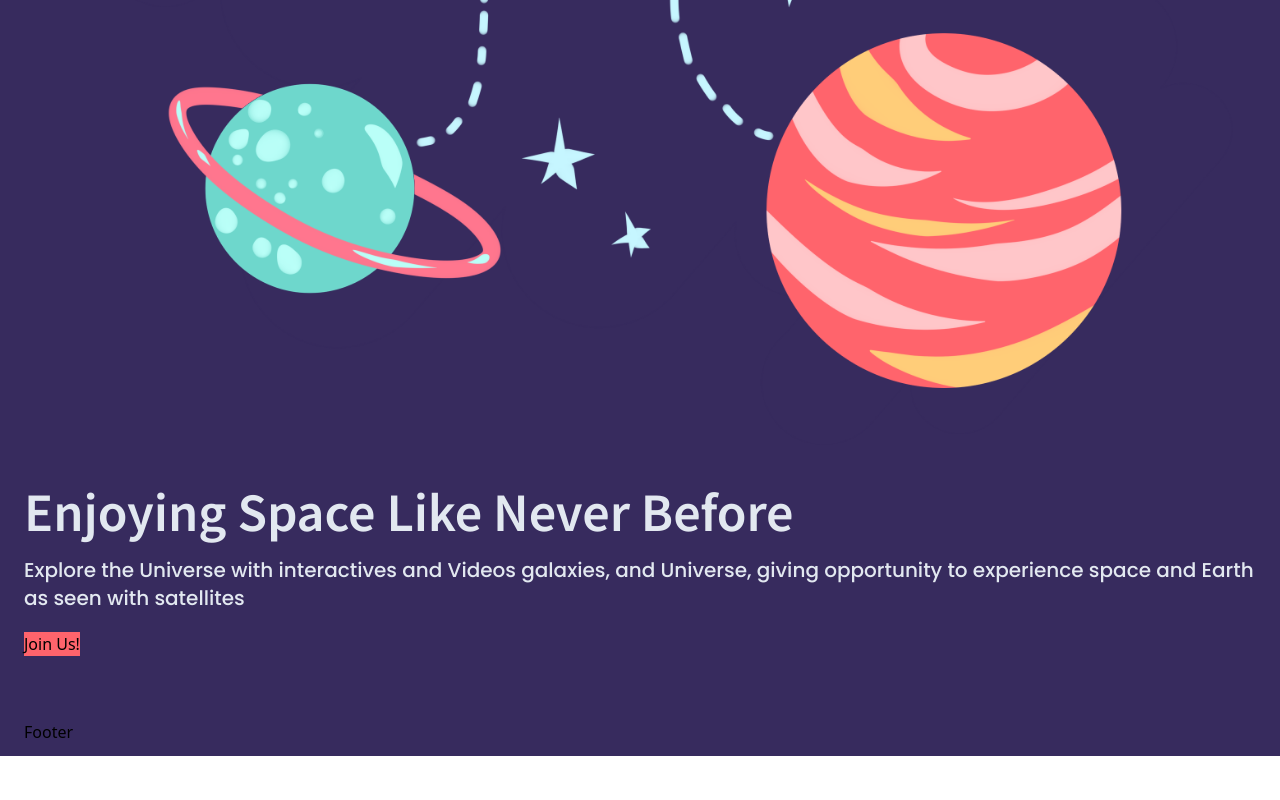
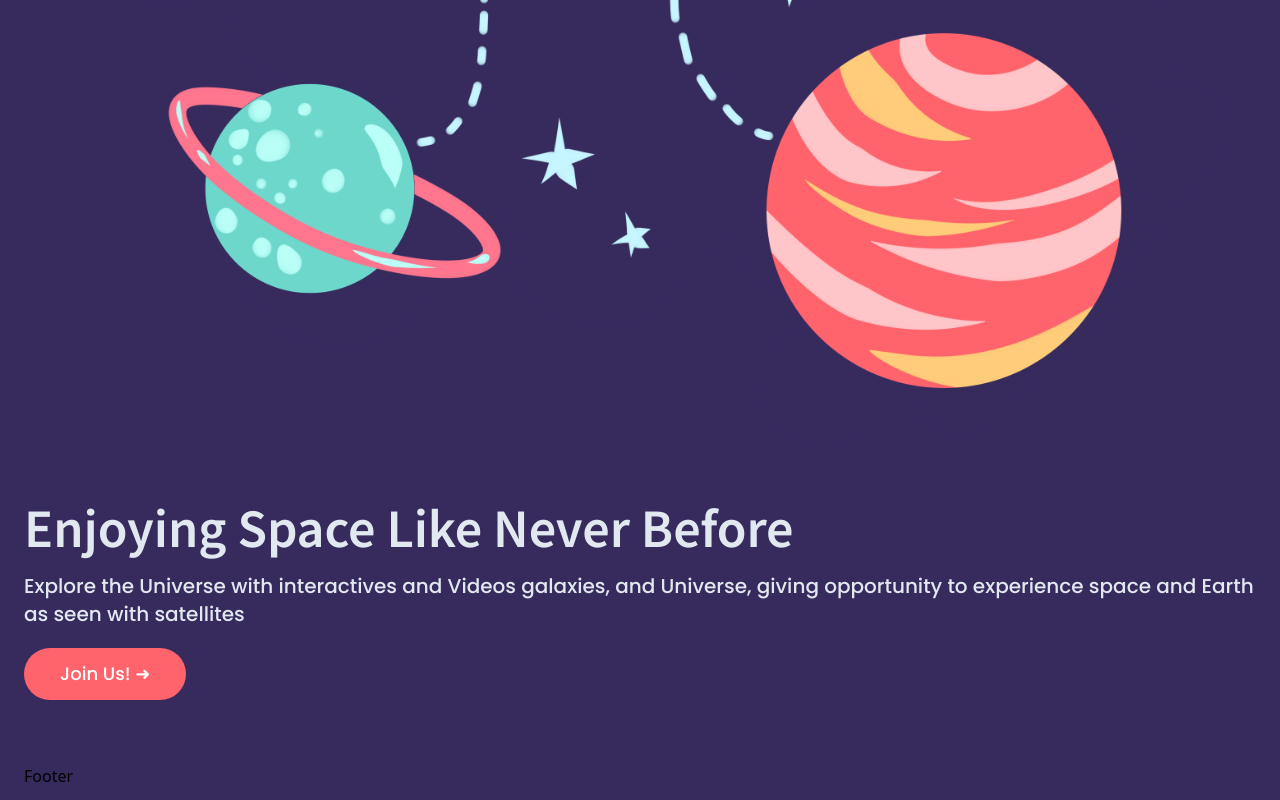
Before and after one commit to TheHarshKadam/tailwindcssLandingPage, a React (Vite) app: page / in a window 1280 px wide. Shown: the part 863-1663 px from the top of the page. Before the commit the page ends 1619 px from the top, so only its background shows below. Built offline with nearby package versions, Linux system fonts and the light colour scheme; a web font is replaced by a local one.

Commit message:
modified button and styling

```diff
--- a/src/components/Body.jsx
+++ b/src/components/Body.jsx
@@ -2,9 +2,9 @@ import React from 'react'
 
 const Body = () => {
   return (
-    <div>
+    <div className='space-y-4'>
       <div>
-        <img src="./src/assets/bodyImg.png" alt="bodyImage" />
+        <img className='md:size-95' src="./src/assets/bodyImg.png" alt="bodyImage" />
       </div>
       <div>
         <h1 className='text-5xl font-natoSansKorean font-bold leading-tight text-slate-200 pb-4'>Enjoying Space Like Never Before</h1>
@@ -12,7 +12,7 @@ const Body = () => {
           Explore the Universe with interactives and Videos galaxies,
           and Universe, giving opportunity to experience space and Earth as seen with satellites
         </p>
-        <button className='bg-myOrange'>Join Us!</button>
+        <button className='bg-myOrange px-9 py-3 text-lg font-poppins text-white rounded-full'>Join Us!  ➜</button>
       </div>
     </div>
   )
```
